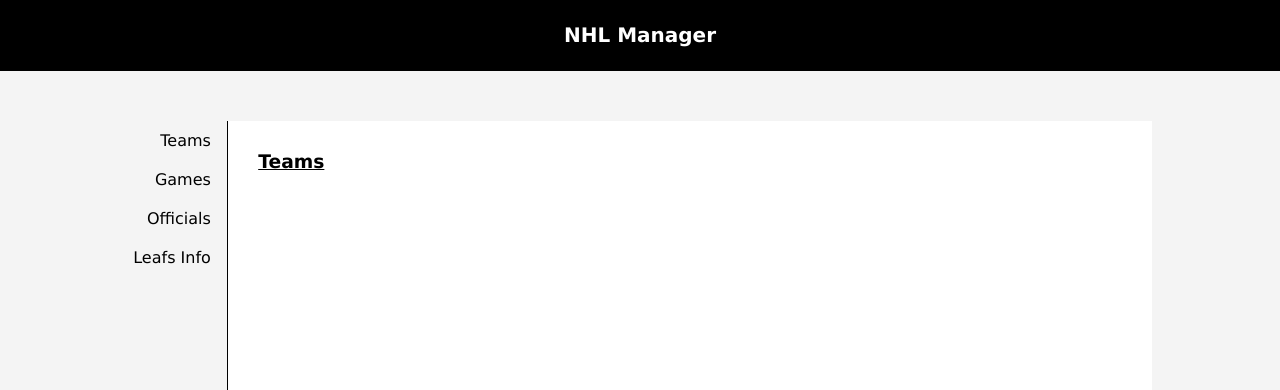
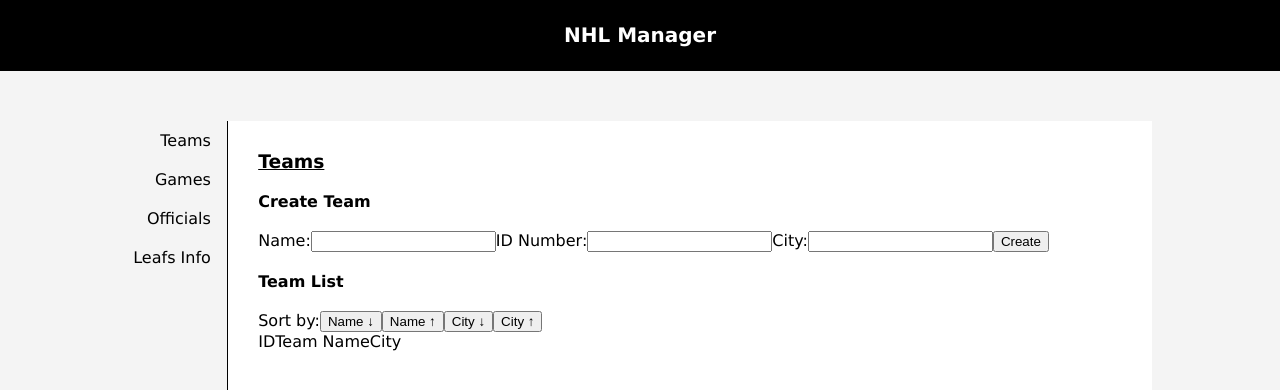
Before and after one commit to jordansne/sport-manager, a React (Create React App) app in the folder client/: page / in a window 1280 px wide. Shown: the top 390 px of the page. Built offline with nearby package versions, Linux system fonts and the light colour scheme.

Commit message:
Implement Team view (Creating, listing & deleting teams)

```diff
--- a/client/src/views/Teams/Teams.css
+++ b/client/src/views/Teams/Teams.css
@@ -3,3 +3,37 @@
  * Jordan Mathewson - 250868197
  * CS3319A - Assignment #3
  */
+
+.input {
+    margin: 0 10px;
+}
+
+.nameInput {
+    composes: input;
+    width: 130px;
+}
+
+.idInput {
+    composes: input;
+    width: 40px
+}
+
+.cityInput {
+    composes: input;
+    width: 100px;
+}
+
+.createButton {
+    display: block;
+    margin-top: 10px;
+    font-size: 14px;
+    border-radius: 2px;
+}
+
+.sortOptions {
+    margin: 20px 0;
+}
+
+.sortButton {
+    margin: 0 2px;
+}
--- a/client/src/views/Teams/Teams.jsx
+++ b/client/src/views/Teams/Teams.jsx
@@ -5,13 +5,153 @@
  */
 
 import React, { Component } from 'react';
+import TeamList from './components/TeamList.jsx';
 import styles from './Teams.css';
 
 export default class Teams extends Component {
+    constructor(props) {
+        super(props);
+
+        this.state = {
+            createTeam: {
+                name: '',
+                id: '',
+                city: '',
+            },
+            teamList: []
+        };
+
+        this.handleNameChange = this.handleNameChange.bind(this);
+        this.handleIdChange = this.handleIdChange.bind(this);
+        this.handleCityChange = this.handleCityChange.bind(this);
+        this.handleCreate = this.handleCreate.bind(this);
+    }
+
+    componentDidMount() {
+        this.updateTeams();
+    }
+
+    handleNameChange(event) {
+        const newName = event.target.value.toLowerCase();
+
+        this.setState({
+            createTeam: {
+                name: newName,
+                id: this.state.createTeam.id,
+                city: this.state.createTeam.city
+            },
+            teamList: this.state.teamList
+        });
+    }
+
+    handleIdChange(event) {
+        const newId = event.target.value.toLowerCase();
+
+        this.setState({
+            createTeam: {
+                name: this.state.createTeam.name,
+                id: newId,
+                city: this.state.createTeam.city
+            },
+            teamList: this.state.teamList
+        });
+    }
+
+    handleCityChange(event) {
+        const newCity = event.target.value.toLowerCase();
+
+        this.setState({
+            createTeam: {
+                name: this.state.createTeam.name,
+                id: this.state.createTeam.id,
+                city: newCity
+            },
+            teamList: this.state.teamList
+        });
+    }
+
+    handleCreate(event) {
+        event.preventDefault();
+
+        // TODO Send a POST request to create a new team
+
+        this.updateTeams('name-down');
+    }
+
+    updateTeams(sortBy) {
+        const teams = [];
+
+        // TODO Send a GET request to retrieve team list
+
+        this.setState({
+            createTeam: {
+                name: this.state.createTeam.name,
+                id: this.state.createTeam.id,
+                city: this.state.createTeam.city
+            },
+            teamList: teams
+        });
+    }
+
     render() {
         return (
             <div>
                 <h1>Teams</h1>
+
+                <h2>Create Team</h2>
+                <form>
+                    <label>
+                        Name:
+                        <input
+                            className={styles.nameInput}
+                            type='text'
+                            value={this.state.createTeam.name}
+                            onChange={this.handleNameChange}
+                        />
+                    </label>
+                    <label>
+                        ID Number:
+                        <input
+                            className={styles.idInput}
+                            type='text'
+                            value={this.state.createTeam.id}
+                            onChange={this.handleIdChange}
+                        />
+                    </label>
+                    <label>
+                        City:
+                        <input
+                            className={styles.cityInput}
+                            type='text'
+                            value={this.state.createTeam.city}
+                            onChange={this.handleCityChange}
+                        />
+                    </label>
+                    <input
+                        className={styles.createButton}
+                        type='submit'
+                        value='Create'
+                        onClick={this.handleCreate}
+                    />
+                </form>
+
+                <h2>Team List</h2>
+                <div className={styles.sortOptions}>
+                    Sort by:
+                    <button className={styles.sortButton} onClick={() => this.updateTeams('name-down')}>
+                        Name &darr;
+                    </button>
+                    <button className={styles.sortButton} onClick={() => this.updateTeams('name-up')}>
+                        Name &uarr;
+                    </button>
+                    <button className={styles.sortButton} onClick={() => this.updateTeams('city-down')}>
+                        City &darr;
+                    </button>
+                    <button className={styles.sortButton} onClick={() => this.updateTeams('city-up')}>
+                        City &uarr;
+                    </button>
+                </div>
+                <TeamList teamList={this.state.teamList} />
             </div>
         );
     }
--- /dev/null
+++ b/client/src/views/Teams/components/TeamList.css
@@ -0,0 +1,36 @@
+/**
+ * TeamList.css
+ * Jordan Mathewson - 250868197
+ * CS3319A - Assignment #3
+ */
+
+.list {
+    padding: 0;
+    width: 100%;
+    font-size: 14px;
+}
+
+.header {
+    padding: 0 10px;
+    font-size: 14px;
+}
+
+.headerAttribute {
+    display: inline-block;
+    text-decoration: underline;
+}
+
+.idHeaderAttribute {
+    composes: headerAttribute;
+    width: 10%;
+}
+
+.nameHeaderAttribute {
+    composes: headerAttribute;
+    width: 45%;
+}
+
+.cityHeaderAttribute {
+    composes: headerAttribute;
+    width: 35%;
+}
--- /dev/null
+++ b/client/src/views/Teams/components/TeamList.jsx
@@ -0,0 +1,42 @@
+/**
+ * TeamList.jsx
+ * Jordan Mathewson - 250868197
+ * CS3319A - Assignment #3
+ */
+
+import React, { Component } from 'react';
+import TeamListItem from './TeamListItem.jsx';
+import styles from './TeamList.css';
+
+export default class TeamList extends Component {
+    render() {
+        const teams = [];
+
+        let counter = 0;
+        for (const team of this.props.teamList) {
+            teams.push(
+                <TeamListItem name={team.name} id={team.id} city={team.city} key={counter} />
+            );
+            counter++;
+        }
+
+        return (
+            <div>
+                <div className={styles.header}>
+                    <span className={styles.idHeaderAttribute}>
+                        ID
+                    </span>
+                    <span className={styles.nameHeaderAttribute}>
+                        Team Name
+                    </span>
+                    <span className={styles.cityHeaderAttribute}>
+                        City
+                    </span>
+                </div>
+                <ul className={styles.list}>
+                    {teams}
+                </ul>
+            </div>
+        );
+    }
+}
--- /dev/null
+++ b/client/src/views/Teams/components/TeamListItem.css
@@ -0,0 +1,40 @@
+/**
+ * TeamListItem.css
+ * Jordan Mathewson - 250868197
+ * CS3319A - Assignment #3
+ */
+
+.item {
+    padding: 10px;
+    margin: 5px 0;
+    width: calc(100% - 10px);
+    background-color: #f2f2f2;
+    border-radius: 2px;
+    list-style: none;
+}
+
+.attribute {
+    display: inline-block;
+}
+
+.idAttribute {
+    composes: attribute;
+    width: 10%;
+}
+
+.nameAttribute {
+    composes: attribute;
+    width: 45%;
+}
+
+.cityAttribute {
+    composes: attribute;
+    width: 35%;
+}
+
+.deleteButton {
+    width: 10%;
+    float: right;
+    border-radius: 2px;
+    padding: 2px 0;
+}
--- /dev/null
+++ b/client/src/views/Teams/components/TeamListItem.jsx
@@ -0,0 +1,27 @@
+/**
+ * TeamListItem.jsx
+ * Jordan Mathewson - 250868197
+ * CS3319A - Assignment #3
+ */
+
+import React, { Component } from 'react';
+import styles from './TeamListItem.css';
+
+export default class TeamListItem extends Component {
+    render() {
+        return (
+            <li className={styles.item}>
+                <span className={styles.idAttribute}>
+                    {this.props.id}
+                </span>
+                <span className={styles.nameAttribute}>
+                    {this.props.name}
+                </span>
+                <span className={styles.cityAttribute}>
+                    {this.props.city}
+                </span>
+                <button className={styles.deleteButton}>Delete</button>
+            </li>
+        );
+    }
+}
```
